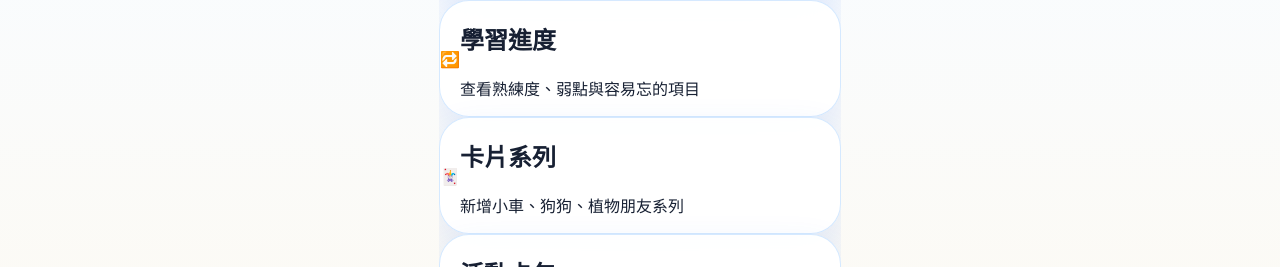
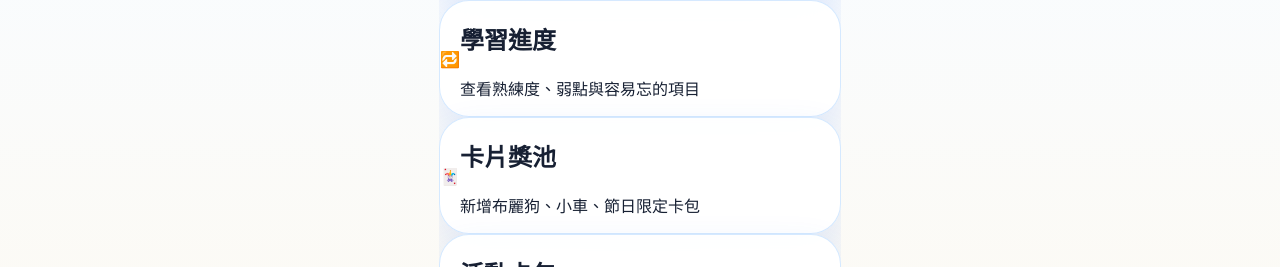
Before and after one commit to daisanity-svg/star-practice-pwa, a Next.js app: page /parent/dashboard in a window 1280 px wide. Shown: the part 774-1041 px from the top of the page. Built offline with nearby package versions, Linux system fonts and the light colour scheme; no server answers; the database is empty.

Commit message:
Fix typed route hrefs in parent dashboard

```diff
--- a/app/parent/dashboard/page.tsx
+++ b/app/parent/dashboard/page.tsx
@@ -1,12 +1,20 @@
 import Link from 'next/link';
+import type { Route } from 'next';
 import { PhoneFrame } from '@/components/PhoneFrame';
 import { dashboardStats } from '@/lib/demo-data';
 import { getActiveEvent, getRewardPackSummaries } from '@/lib/data/events';
 
-const adminSections = [
+type AdminSection = {
+  title: string;
+  description: string;
+  icon: string;
+  href: Route;
+};
+
+const adminSections: AdminSection[] = [
   { title: '學習項目', description: '管理 ㄅ、ㄇ、A、B 與多記憶詞', icon: '📚', href: '/parent/learning' },
   { title: '學習進度', description: '查看熟練度、弱點與容易忘的項目', icon: '🔁', href: '/parent/progress' },
-  { title: '卡片系列', description: '新增小車、狗狗、植物朋友系列', icon: '🃏', href: '/parent/cards' },
+  { title: '卡片獎池', description: '新增布麗狗、小車、節日限定卡包', icon: '🃏', href: '/parent/cards' },
   { title: '活動卡包', description: '設定主題週、限定卡包與首頁提示', icon: '🎁', href: '/parent/events' },
   { title: '題型模板', description: '管理自動出題的句型與模式', icon: '🧩', href: '/parent/templates' },
   { title: '今日規則', description: '查看每日題數、比例與抽卡條件', icon: '⚙️', href: '/parent/settings' }
```
